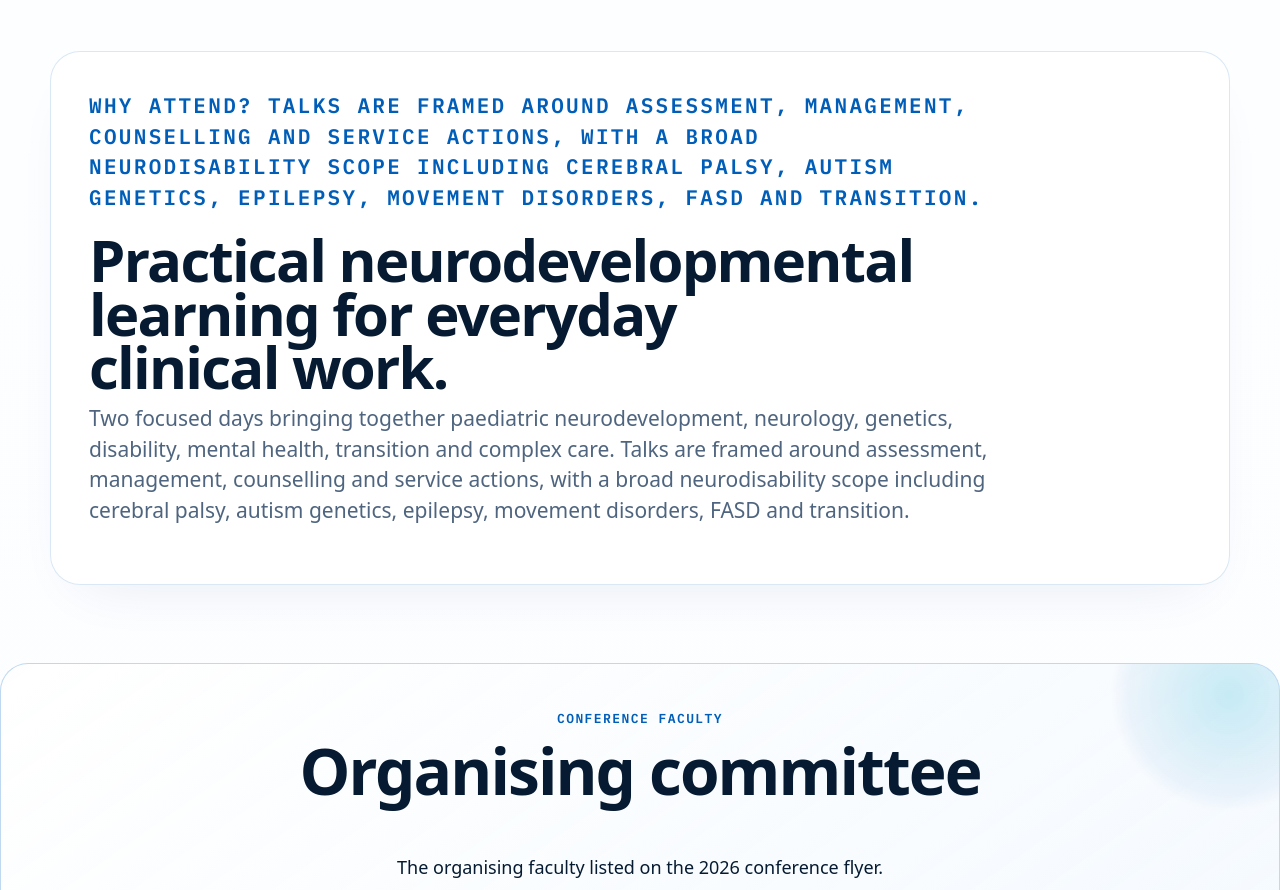
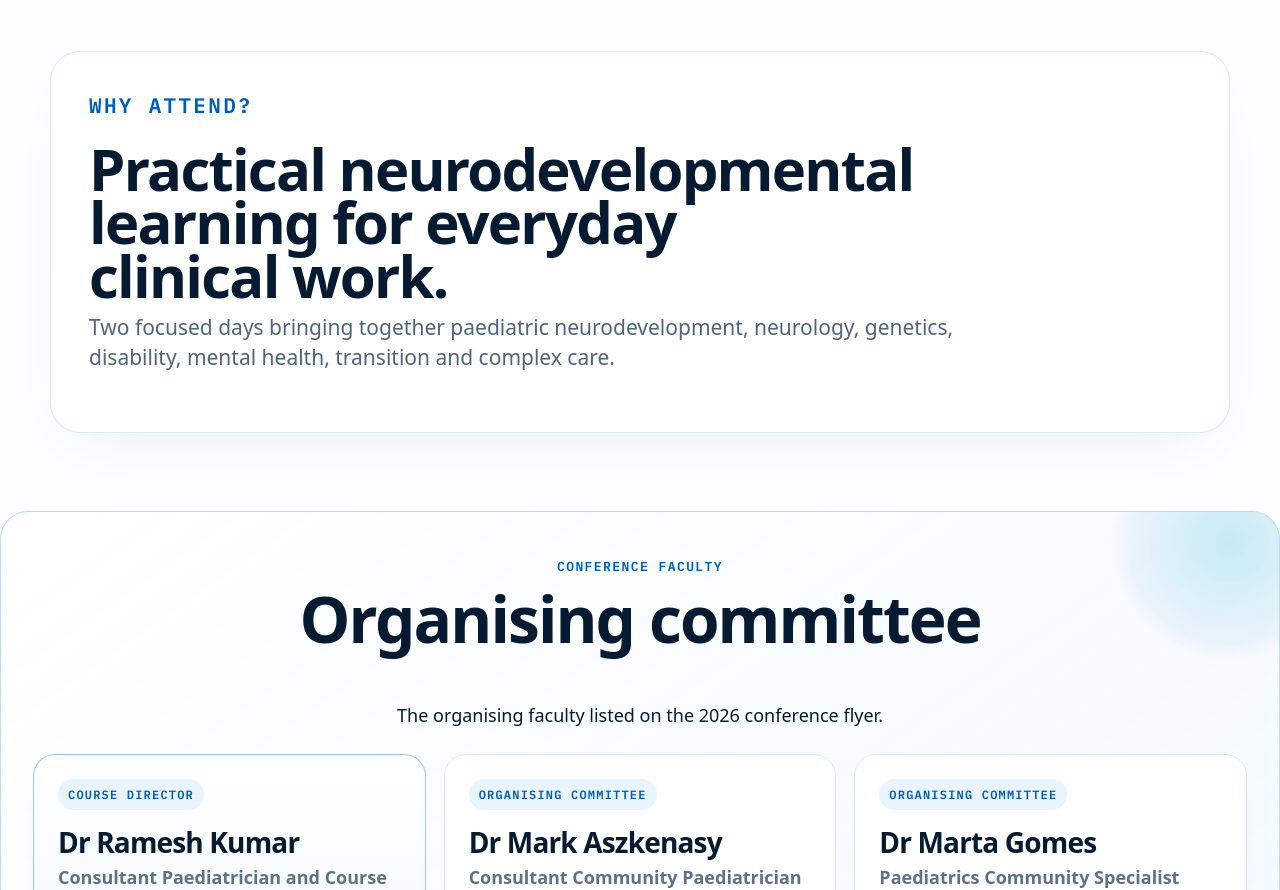
Before and after one commit to tedotedo/UHT-neurodevelopmental-symposium, a plain HTML site: page index.html in a window 1280 px wide. Shown: the part 1514-2404 px from the top of the page. Drawn offline with Linux system fonts and the light colour scheme; a web font is replaced by a local one.

Commit message:
Remove appended why attend text

```diff
--- a/design-polish.css
+++ b/design-polish.css
@@ -168,7 +168,7 @@
 }
 
 .why-attend__head p::after{
-  content:" Talks are framed around assessment, management, counselling and service actions, with a broad neurodisability scope including cerebral palsy, autism genetics, epilepsy, movement disorders, FASD and transition.";
+  content:""!important;
 }
 
 .why-attend__grid{
```
